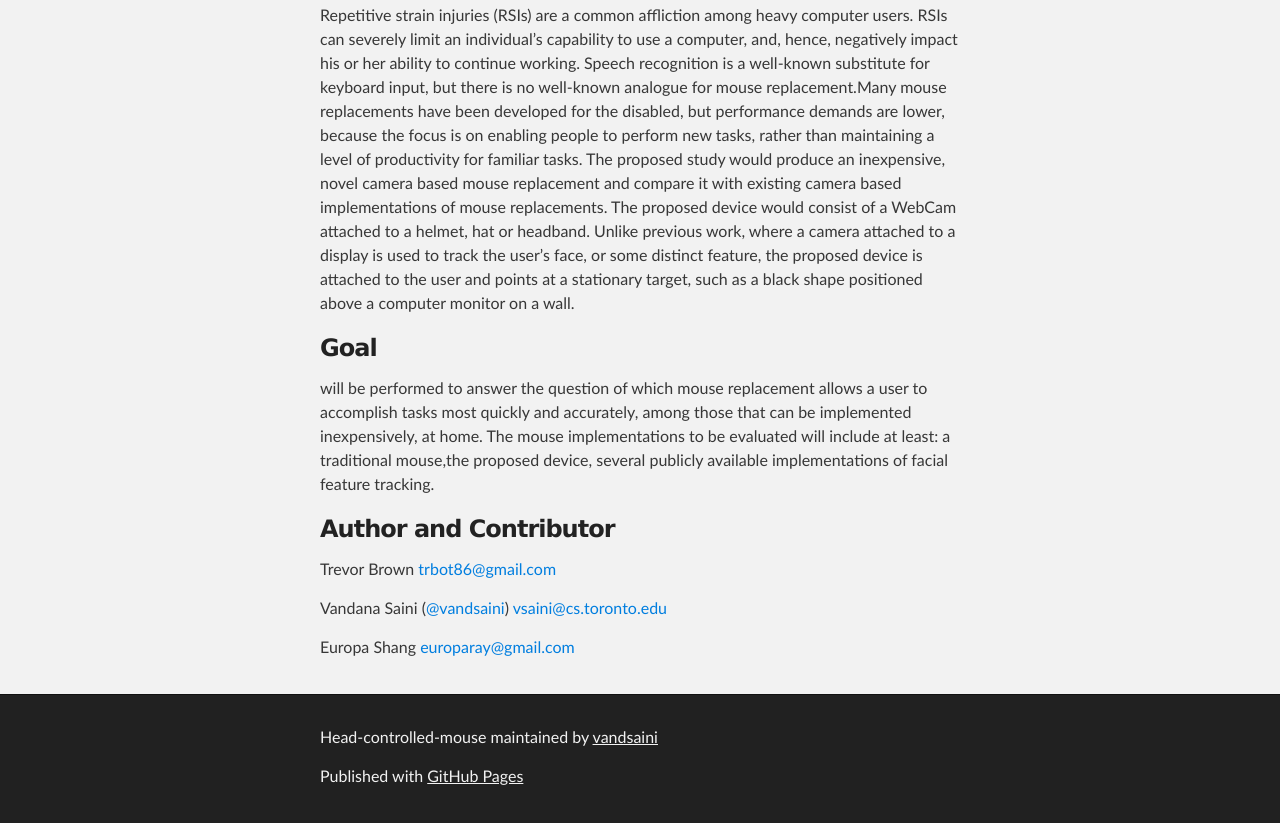
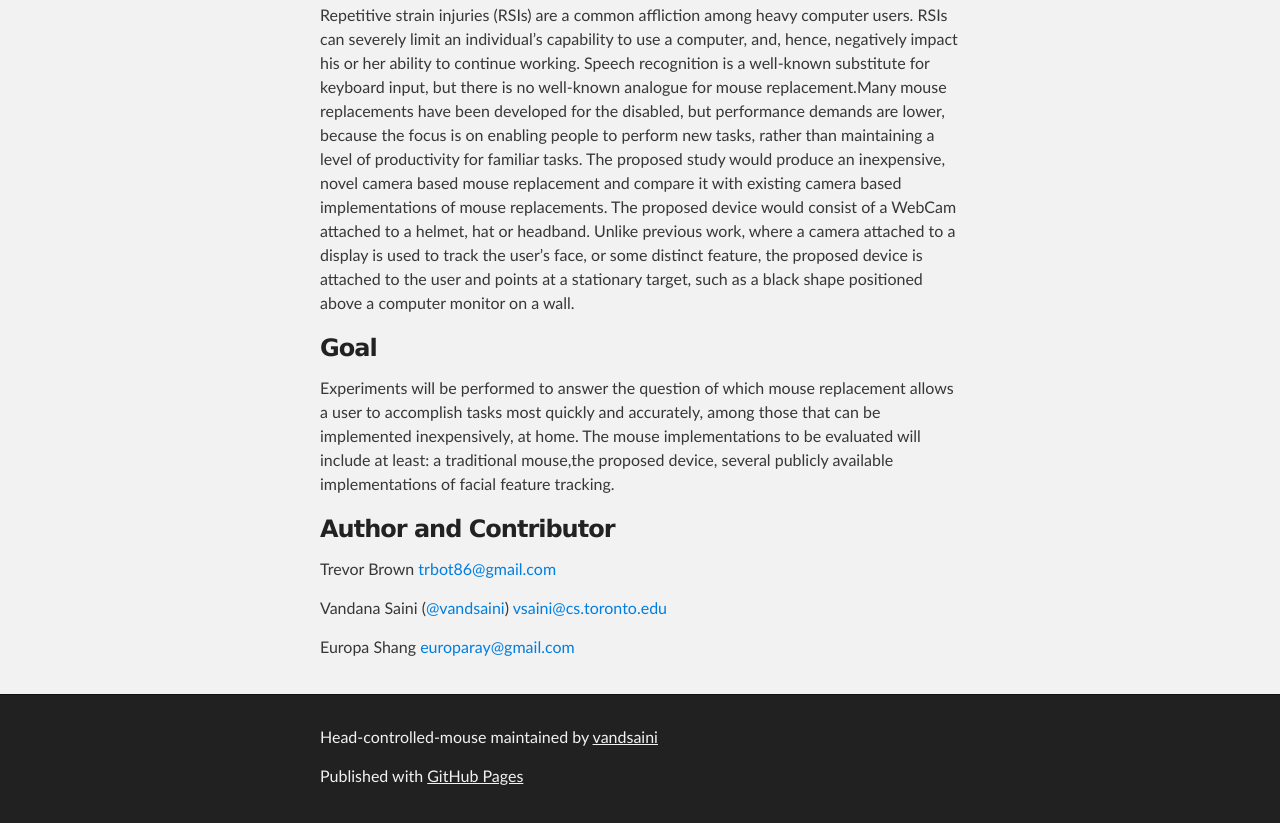
Before and after one commit to vandsaini/Head-Controlled-Mouse, a plain HTML site: page index.html in a window 1280 px wide. Shown: the part 660-1483 px from the top of the page. Drawn offline with Linux system fonts and the light colour scheme.

```diff
--- a/index.html
+++ b/index.html
@@ -59,7 +59,7 @@ compare it with existing camera based implementations of mouse replacements. The
 <a name="goal" class="anchor" href="#goal"><span class="octicon octicon-link"></span></a>
 <a name="goal" href="#goal"></a>Goal</h3>
 
-<p>will be performed to answer the question of which mouse replacement allows a user to accomplish tasks
+<p>Experiments will be performed to answer the question of which mouse replacement allows a user to accomplish tasks
 most quickly and accurately, among those that can be implemented inexpensively, at home. The mouse implementations
 to be evaluated will include at least: a traditional mouse,the proposed device, several publicly available implementations of facial feature tracking. </p>
 
```
Also changed, not shown: params.json (+1 -1 lines).
